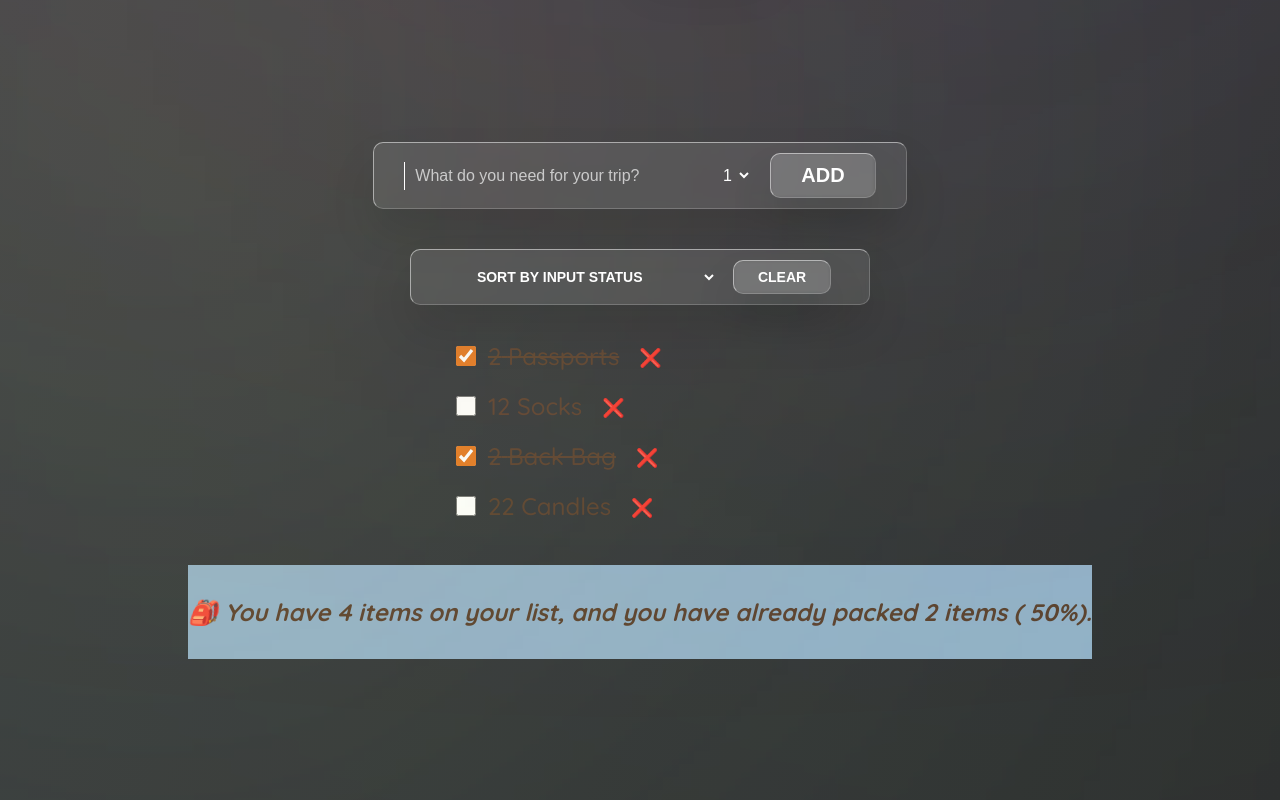
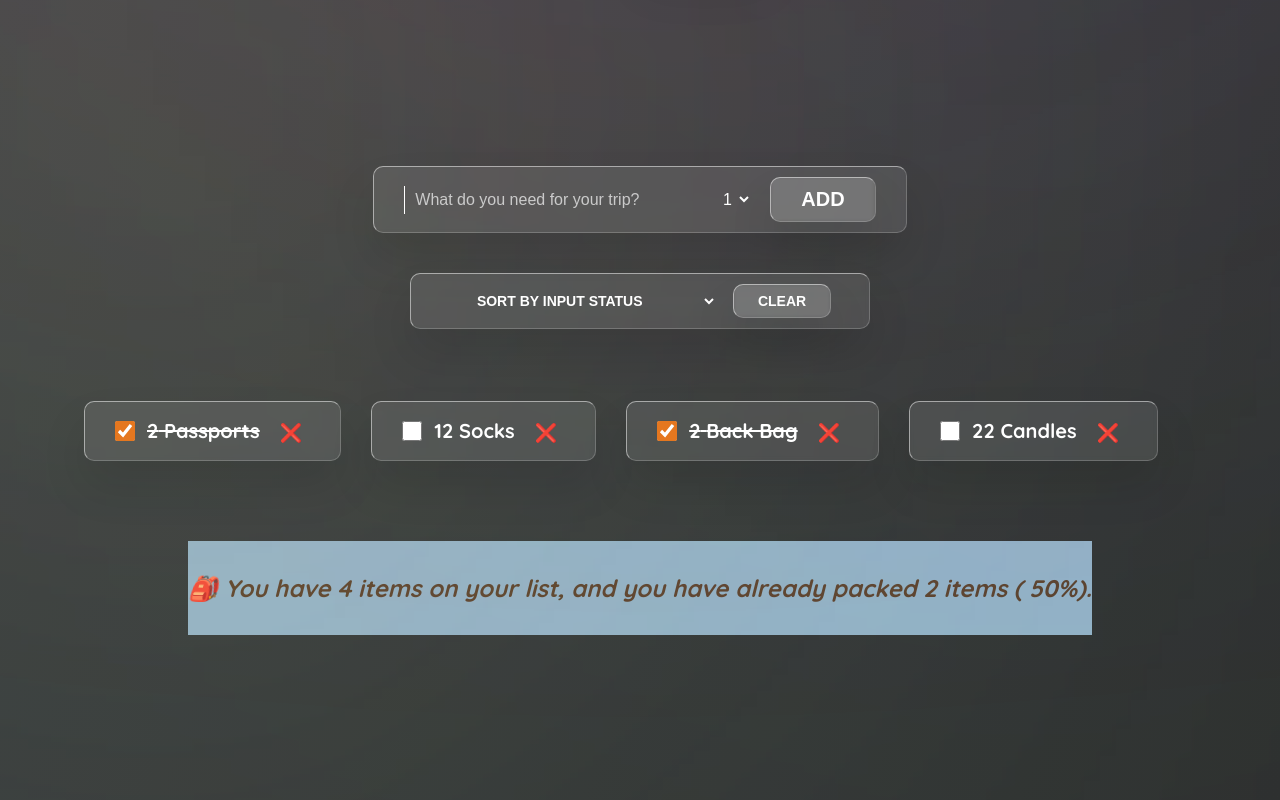
Before and after one commit to sgc93/enGO, a React (Create React App) app: page / in a window 1280 px wide. Shown: the part 800-1600 px from the top of the page. Built offline with nearby package versions, Linux system fonts and the light colour scheme; the HTML template or start-up script is replaced by a standard one.

Commit message:
update styling of item list

```diff
--- a/src/index.css
+++ b/src/index.css
@@ -278,19 +278,31 @@ input {
 
 .list ul {
 	list-style: none;
-	width: 80%;
+	width: 90vw;
+	height: max-content;
+	margin: 2rem 5rem;
+	padding: 2rem;
 
-	display: grid;
-	grid-template-columns: repeat(auto-fit, minmax(250px, 1fr));
-	gap: 1.2rem;
-	justify-content: center;
-	align-content: start;
+	display: flex;
+	align-items: center;
+	justify-content: flex-start;
+	gap: 3rem;
+	flex-wrap: wrap;
 }
 
 .list li {
 	display: flex;
 	align-items: center;
+	justify-content: center;
+	width: max-content;
+	height: max-content;
 	gap: 1.2rem;
+
+	transition: 0.3s;
+}
+
+.list li:hover {
+	transform: skew(-12deg);
 }
 
 input[type="checkbox"] {
--- a/src/item.js
+++ b/src/item.js
@@ -1,7 +1,7 @@
 export function Item({ item, onDeleteItem, onPacking }) {
 	// const [isChecked, SetIsChecked] = useState(item.packed);
 	return (
-		<li>
+		<li className="glass__box">
 			<input
 				type="checkbox"
 				checked={item.packed}
```
